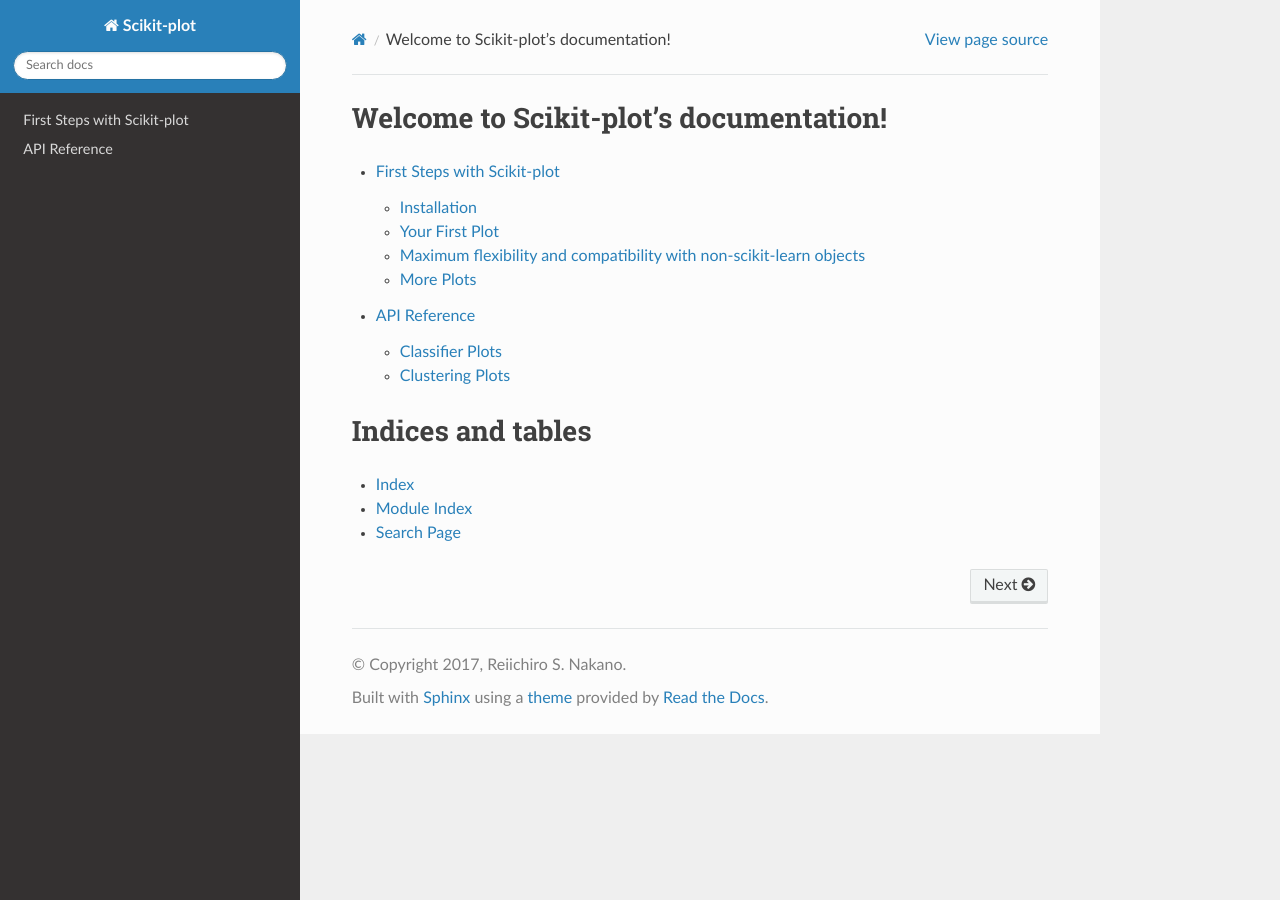
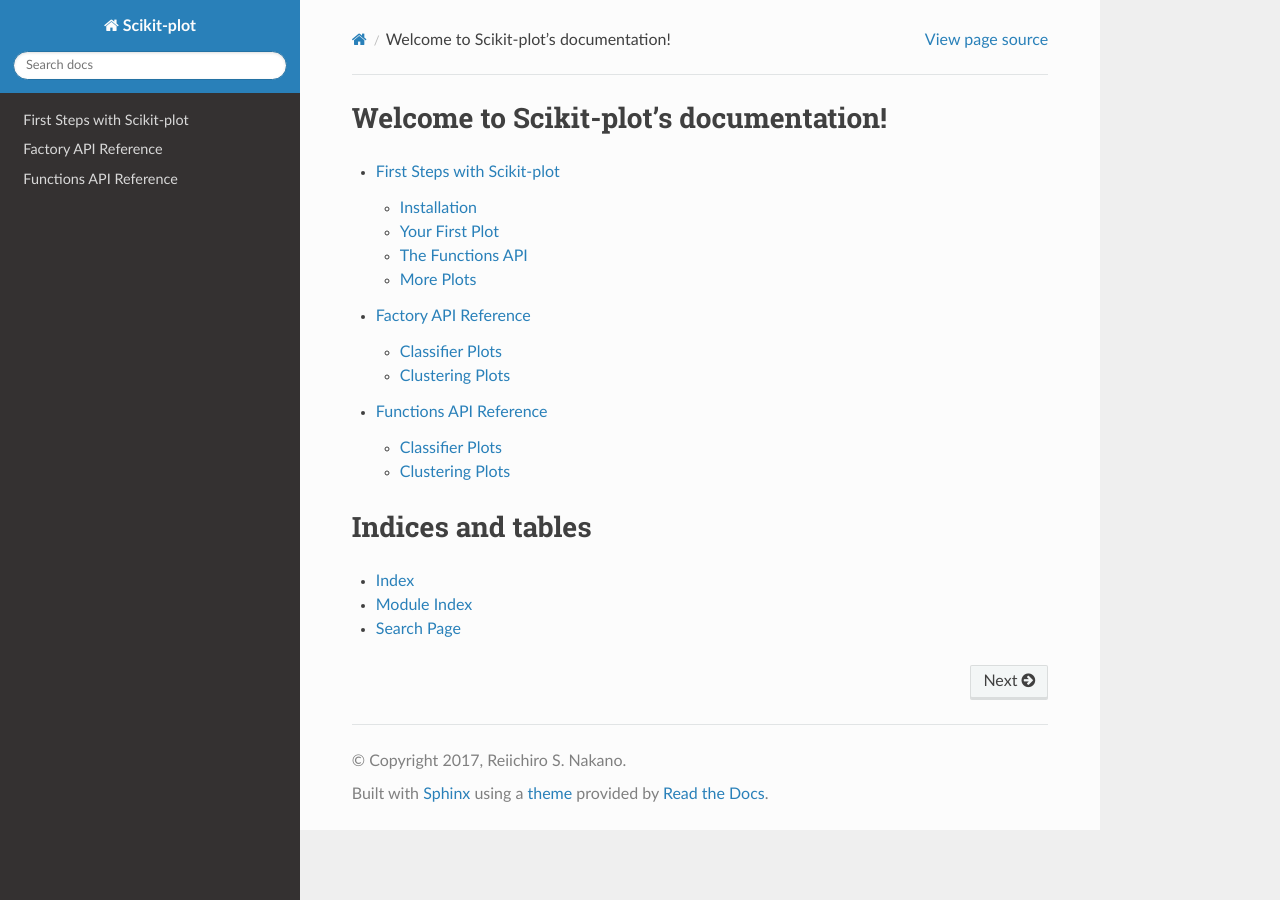
Before and after one commit to reiinakano/scikit-plot, a Sphinx documentation site: the page built from docs/index.rst, in a window 1280 px wide. Built offline with Sphinx 7.4.7 and the Read the Docs theme 2.0.0, drawn with Linux system fonts in a browser that asks for light colours.

Commit message:
updated docs to add Functions API

```diff
--- a/docs/Quickstart.rst
+++ b/docs/Quickstart.rst
@@ -79,10 +79,12 @@
 
    If you do not wish to do cross-validation e.g. you have separate training and testing datasets, simply set ``do_cv`` to **False** and make sure the classifier is already trained prior to calling :func:`~scikitplot.classifiers.plot_confusion_matrix`. In this case, the confusion matrix will be generated on the predictions of the trained classifier on the passed ``X`` and ``y``.
 
-Maximum flexibility and compatibility with non-scikit-learn objects
--------------------------------------------------------------------
+The Functions API
+-----------------
 
 Although convenient, the Factory API may feel a little restrictive for more advanced users and users of external libraries. Thus, to offer more flexibility over your plotting, Scikit-plot also exposes a Functions API that, well, exposes functions.
+
+The nature of the Functions API offers compatibility with non-scikit-learn objects.
 
 Here's a quick example to generate the precision-recall curves of a Keras classifier on a sample dataset.
 
@@ -106,4 +108,4 @@
 More Plots
 ----------
 
-Want to know the other plots you can generate using Scikit-plot? Visit the :ref:`apidocs`.
+Want to know the other plots you can generate using Scikit-plot? Visit the :ref:`factoryapidocs`.
--- a/docs/apidocs.rst
+++ b/docs/apidocs.rst
@@ -1,8 +1,14 @@
 .. apidocs file containing the API Documentation
-.. _apidocs:
+.. _factoryapidocs:
 
-API Reference
-=============
+Factory API Reference
+=====================
+
+This document contains the plotting methods that are embedded into scikit-learn objects by the factory functions :func:`~scikitplot.clustering_factory`  and :func:`~scikitplot.classifier_factory`.
+
+.. admonition:: Important Note
+
+   If you want to use stand-alone functions and not bother with the factory functions, view the :ref:`functionsapidocs` instead.
 
 Classifier Plots
 ----------------
--- /dev/null
+++ b/docs/functionsapidocs.rst
@@ -0,0 +1,19 @@
+.. apidocs file containing the API Documentation
+.. _functionsapidocs:
+
+Functions API Reference
+=======================
+
+This document contains the stand-alone plotting functions for maximum flexibility. If you want to use factory functions :func:`~scikitplot.clustering_factory`  and :func:`~scikitplot.classifier_factory`, use the :ref:`factoryapidocs` instead.
+
+Classifier Plots
+----------------
+
+.. automodule:: scikitplot.plotters
+   :members: plot_learning_curve, plot_confusion_matrix, plot_roc_curve, plot_ks_statistic, plot_precision_recall_curve, plot_feature_importances
+
+Clustering Plots
+----------------
+
+.. automodule:: scikitplot.plotters
+   :members: plot_silhouette, plot_elbow_curve
--- a/docs/index.rst
+++ b/docs/index.rst
@@ -11,7 +11,8 @@
    :name: mastertoc
 
    First Steps with Scikit-plot <Quickstart>
-   API Reference <apidocs>
+   Factory API Reference <apidocs>
+   Functions API Reference <functionsapidocs>
 
 
 Indices and tables
```
Also changed, not shown: 1 other file.
